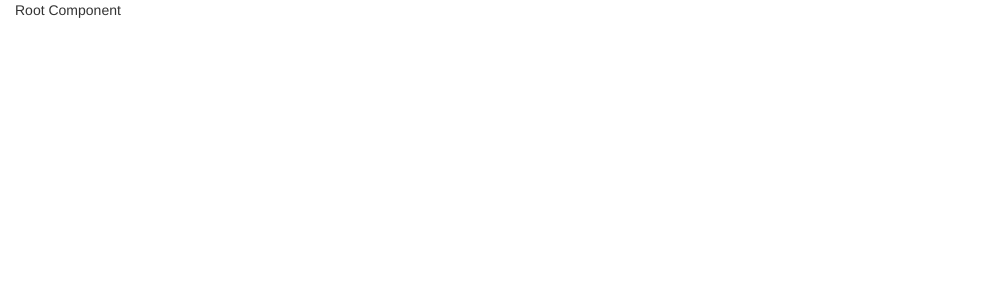
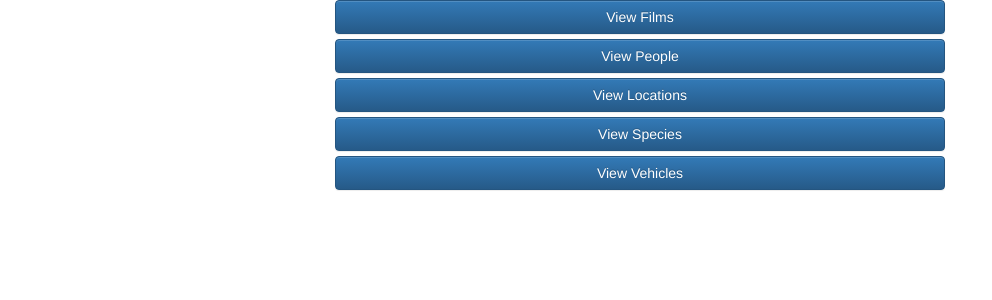
Before and after one commit to djtsai/studio-ghibli-ui, a React app: page / in a window 1280 px wide. Shown: the top 300 px of the page, without its empty margins (0-992 px from the left). Built offline with nearby package versions, Linux system fonts and the light colour scheme.

Commit message:
Add buttons on root route

```diff
--- a/src/containers/Root/index.jsx
+++ b/src/containers/Root/index.jsx
@@ -1,9 +1,20 @@
 import React from 'react'
+import Row from 'react-bootstrap/lib/Row'
+import Col from 'react-bootstrap/lib/Col'
+import Button from 'react-bootstrap/lib/Button'
 
 class Root extends React.Component {
     render() {
         return (
-            <div>Root Component</div>
+            <Row>
+                <Col xs={12} sm={6} smOffset={3}>
+                    <Button bsStyle="primary" block>View Films</Button>
+                    <Button bsStyle="primary" block>View People</Button>
+                    <Button bsStyle="primary" block>View Locations</Button>
+                    <Button bsStyle="primary" block>View Species</Button>
+                    <Button bsStyle="primary" block>View Vehicles</Button>
+                </Col>
+            </Row>
         )
     }
 }
```
